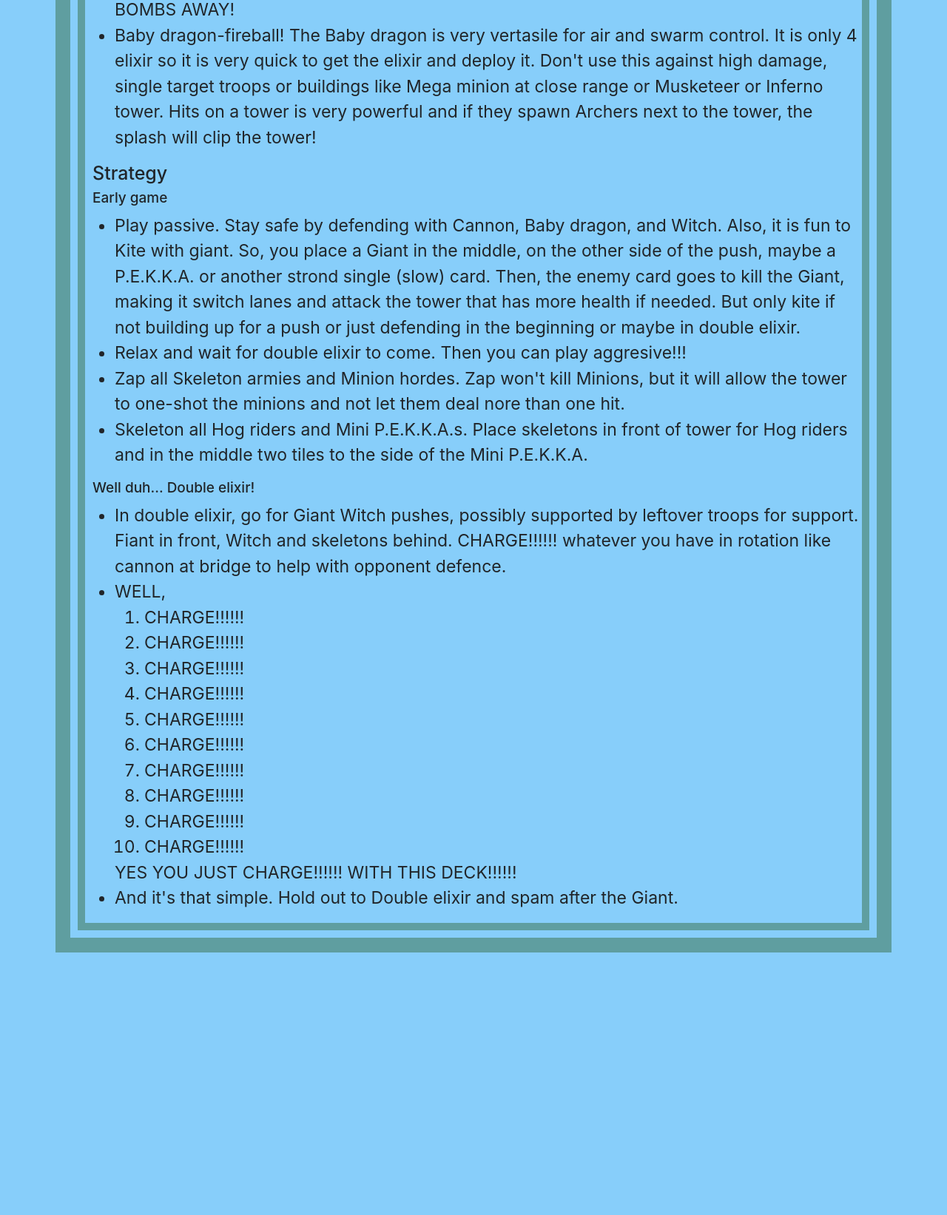
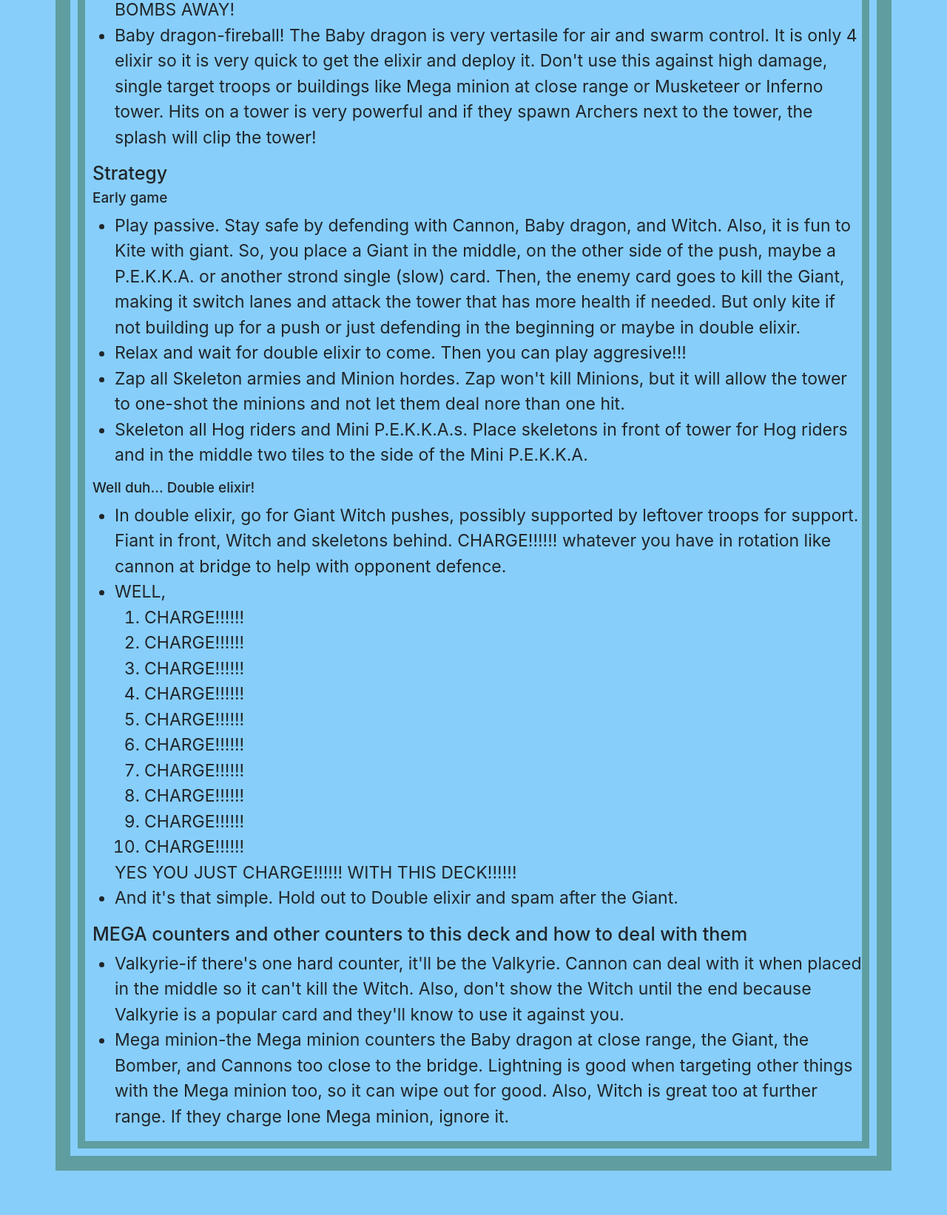
Before and after one commit to fcheng00/our_first_web_project, a PHP site: the page made by andrew/html5/Decks/A3+4decks.html in a window 1280 px wide. Shown: the part 2989-4632 px from the top of the page at 74% size. Before the commit the page ends 4277 px from the top, so only its background shows below. Run offline with PHP 8.4, Linux system fonts and the light colour scheme.

Commit message:
liaugsdfilcm

```diff
--- a/andrew/html5/Decks/A3+4decks.html
+++ b/andrew/html5/Decks/A3+4decks.html
@@ -180,16 +180,34 @@
                             <li>And it's that simple. Hold out to Double elixir and spam after the Giant.</li>
                         </ul>
                     </div>
+                    <div>
+                        <h3>MEGA counters and other counters to this deck and how to deal with them</h3>
+                        <ul>
+                            <li>Valkyrie-if there's one hard counter, it'll be the Valkyrie. Cannon can deal
+                                with it when placed in the middle so it can't kill the Witch. Also, don't show
+                                the Witch until the end because Valkyrie is a popular card and they'll know to
+                                use it against you.
+                            </li>
+                            <li>Mega minion-the Mega minion counters the Baby dragon at close range, the Giant,
+                                the Bomber, and Cannons too close to the bridge. Lightning is good when targeting
+                                other things with the Mega minion too, so it can wipe out for good. Also, Witch
+                                is great too at further range. If they charge lone Mega minion, ignore it.
+                            </li>
+                        </ul>
+                    </div>
                 </section>
             </main>
             <script src="https://code.jquery.com/jquery-3.5.1.slim.min.js"
                 integrity="sha384-DfXdz2htPH0lsSSs5nCTpuj/zy4C+OGpamoFVy38MVBnE+IbbVYUew+OrCXaRkfj"
-                crossorigin="anonymous"></script>
+                crossorigin="anonymous">
+            </script>
             <script src="https://cdn.jsdelivr.net/npm/popper.js@1.16.0/dist/umd/popper.min.js"
                 integrity="sha384-Q6E9RHvbIyZFJoft+2mJbHaEWldlvI9IOYy5n3zV9zzTtmI3UksdQRVvoxMfooAo"
-                crossorigin="anonymous"></script>
+                crossorigin="anonymous">
+            </script>
             <script src="https://stackpath.bootstrapcdn.com/bootstrap/4.5.0/js/bootstrap.min.js"
                 integrity="sha384-OgVRvuATP1z7JjHLkuOU7Xw704+h835Lr+6QL9UvYjZE3Ipu6Tp75j7Bh/kR0JKI"
-                crossorigin="anonymous"></script>
+                crossorigin="anonymous">
+            </script>
         </body>
     </html>
--- a/andrew/html5/Decks/CSS-files/main.css
+++ b/andrew/html5/Decks/CSS-files/main.css
@@ -114,3 +114,6 @@ footer {
 .A1text {
     padding: 0 0 0 10px;
 }
+span {
+    font-size: 23px;
+}
```
Also changed, not shown: andrew/html5/Decks/A1decks.html (+6 -3 lines), andrew/html5/Decks/A2decks.html (+6 -3 lines), andrew/html5/Decks/index.html (+6 -3 lines).
